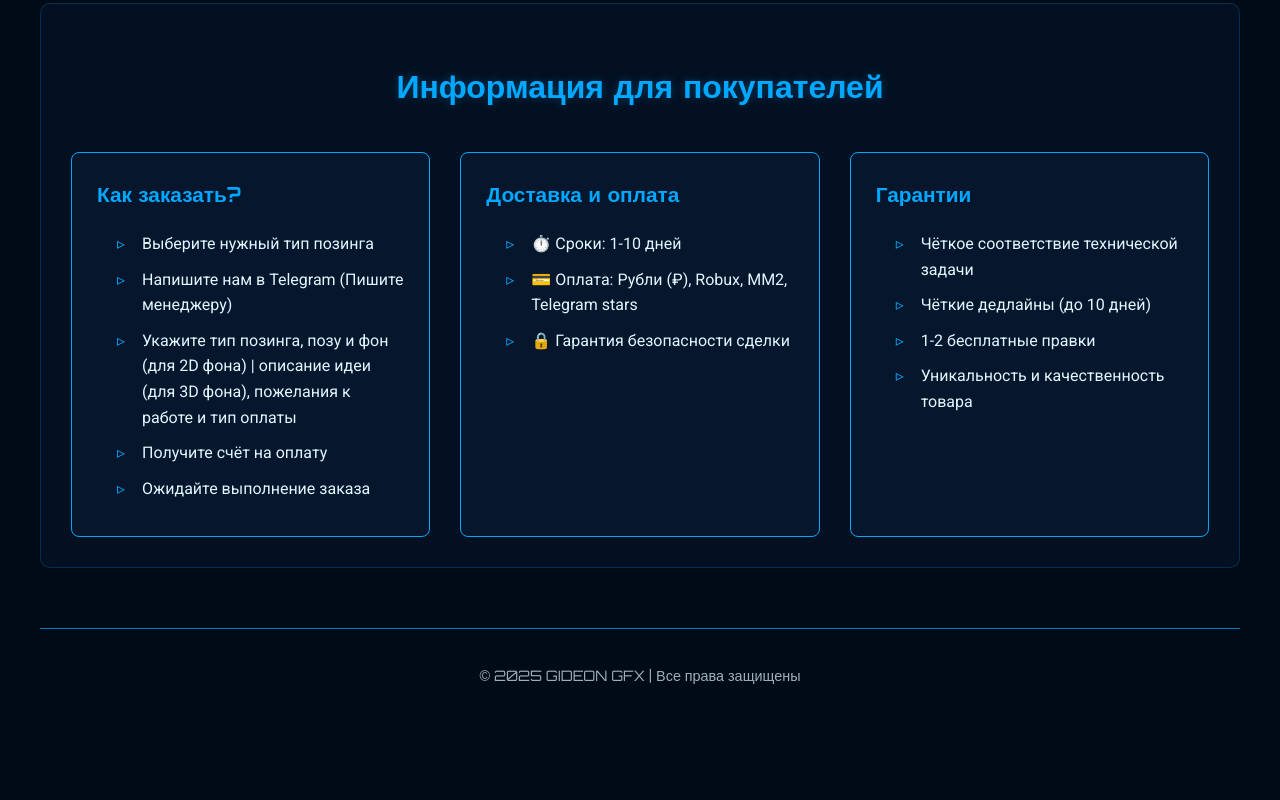
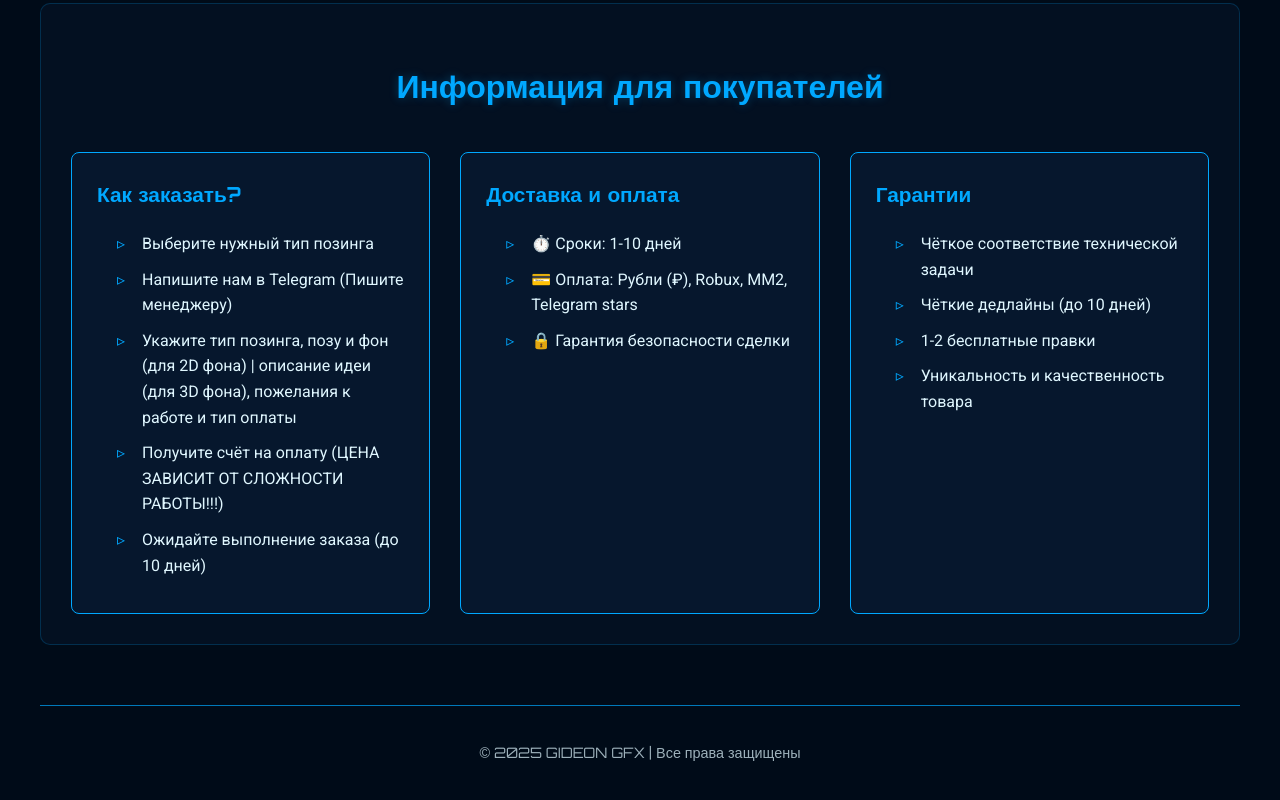
Before and after one commit to GIDEONGFX/INFO_GIDEON, a plain HTML site: page index.html in a window 1280 px wide. Shown: the part 2078-2878 px from the top of the page. Before the commit the page ends 2819 px from the top, so only its background shows below. Drawn offline with Linux system fonts and the light colour scheme.

Commit message:
Update index.html

```diff
--- a/index.html
+++ b/index.html
@@ -126,8 +126,8 @@
                         <li>Выберите нужный тип позинга</li>
                         <li>Напишите нам в Telegram (Пишите менеджеру)</li>
                         <li>Укажите тип позинга, позу и фон (для 2D фона) | описание идеи (для 3D фона), пожелания к работе и тип оплаты</li>
-                        <li>Получите счёт на оплату</li>
-                        <li>Ожидайте выполнение заказа</li>
+                        <li>Получите счёт на оплату (ЦЕНА ЗАВИСИТ ОТ СЛОЖНОСТИ РАБОТЫ!!!)</li>
+                        <li>Ожидайте выполнение заказа (до 10 дней)</li>
                     </ol>
                 </div>
 
```
